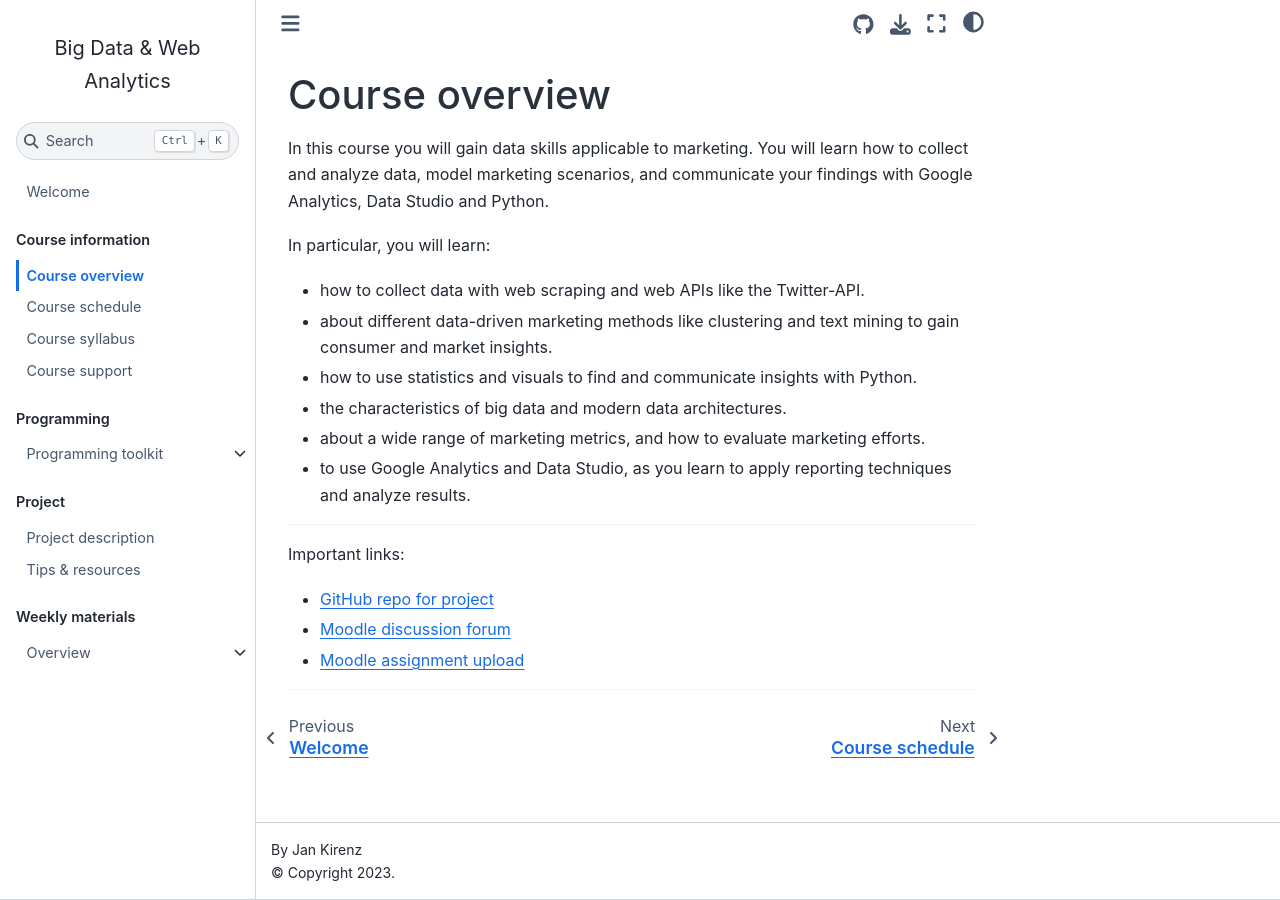
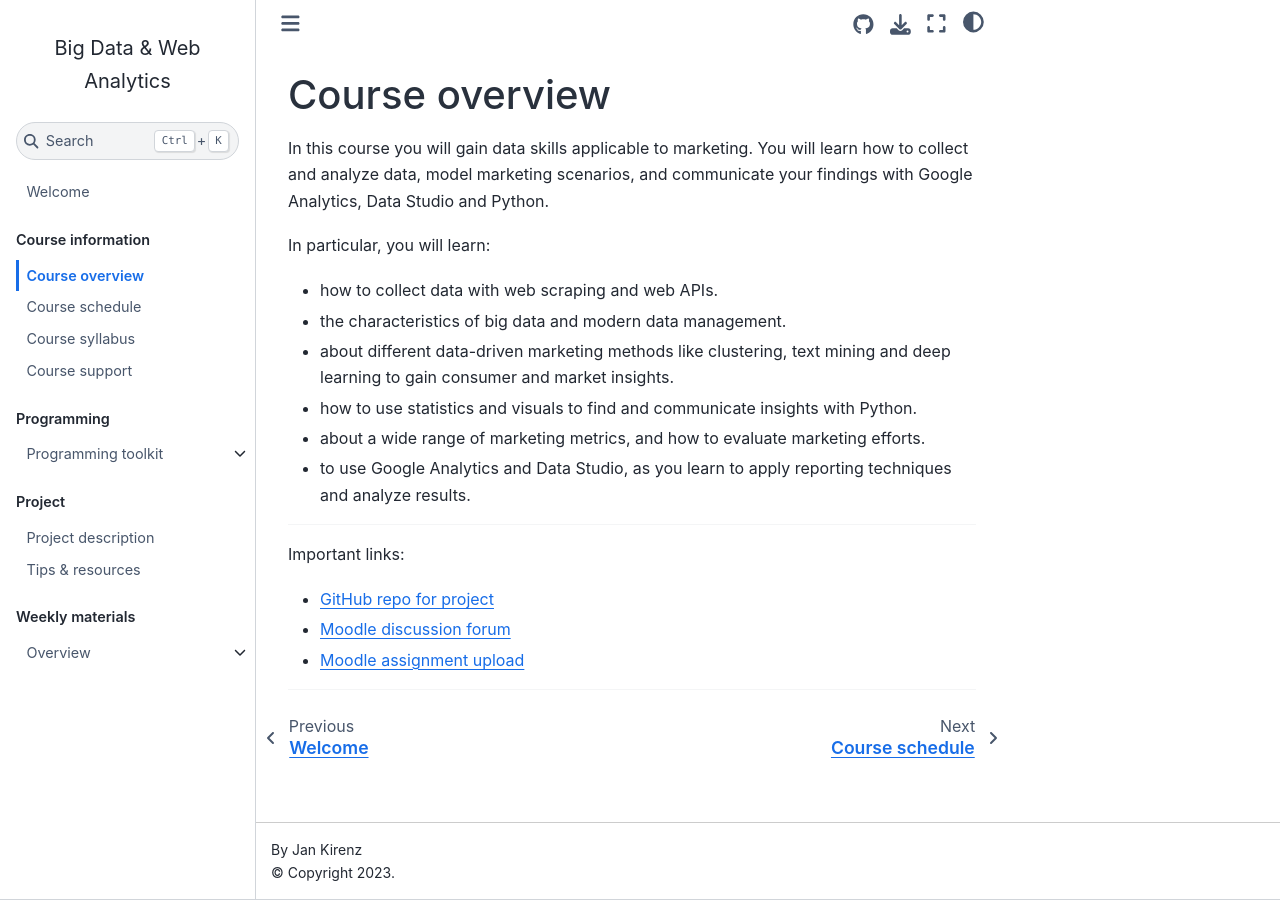
Before and after one commit to om2-ws22/website, a Jupyter Book: the page built from docs/course-overview.md, in a window 1280 px wide. Built offline with Jupyter Book 1.0.4 settings and Sphinx 7.4.7 and the Sphinx Book theme 1.1.4, drawn with Linux system fonts in a browser that asks for light colours; comment, search, counter and statistics services are not loaded.

Commit message:
Update course-overview.md

```diff
--- a/docs/course-overview.md
+++ b/docs/course-overview.md
@@ -4,13 +4,13 @@ In this course you will gain data skills applicable to marketing. You will learn
 
 In particular, you will learn:
 
-- how to collect data with web scraping and web APIs like the Twitter-API.
+- how to collect data with web scraping and web APIs.
 
-- about different data-driven marketing methods like clustering and text mining to gain consumer and market insights.
+- the characteristics of big data and modern data management.
+
+- about different data-driven marketing methods like clustering, text mining and deep learning to gain consumer and market insights.
 
 - how to use statistics and visuals to find and communicate insights with Python.
-
-- the characteristics of big data and modern data architectures.
 
 - about a wide range of marketing metrics, and how to evaluate marketing efforts.
 
```
